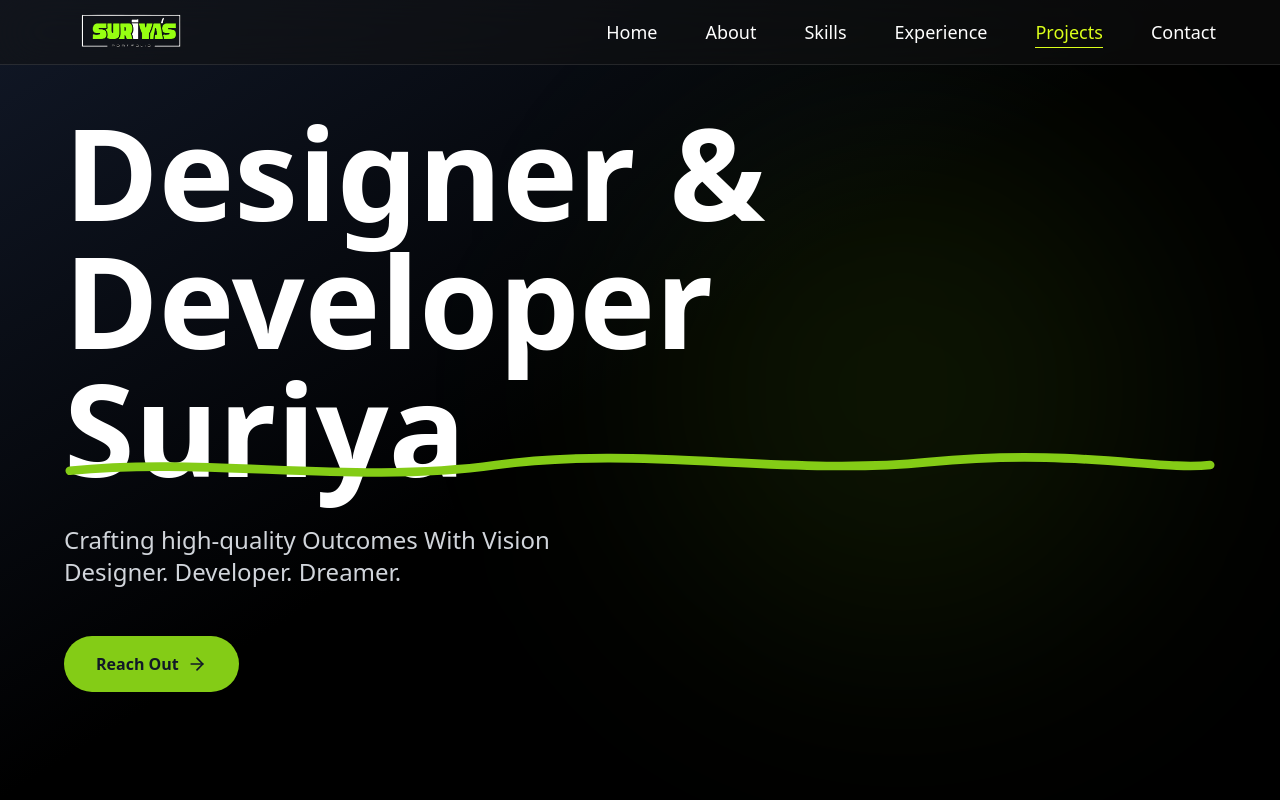
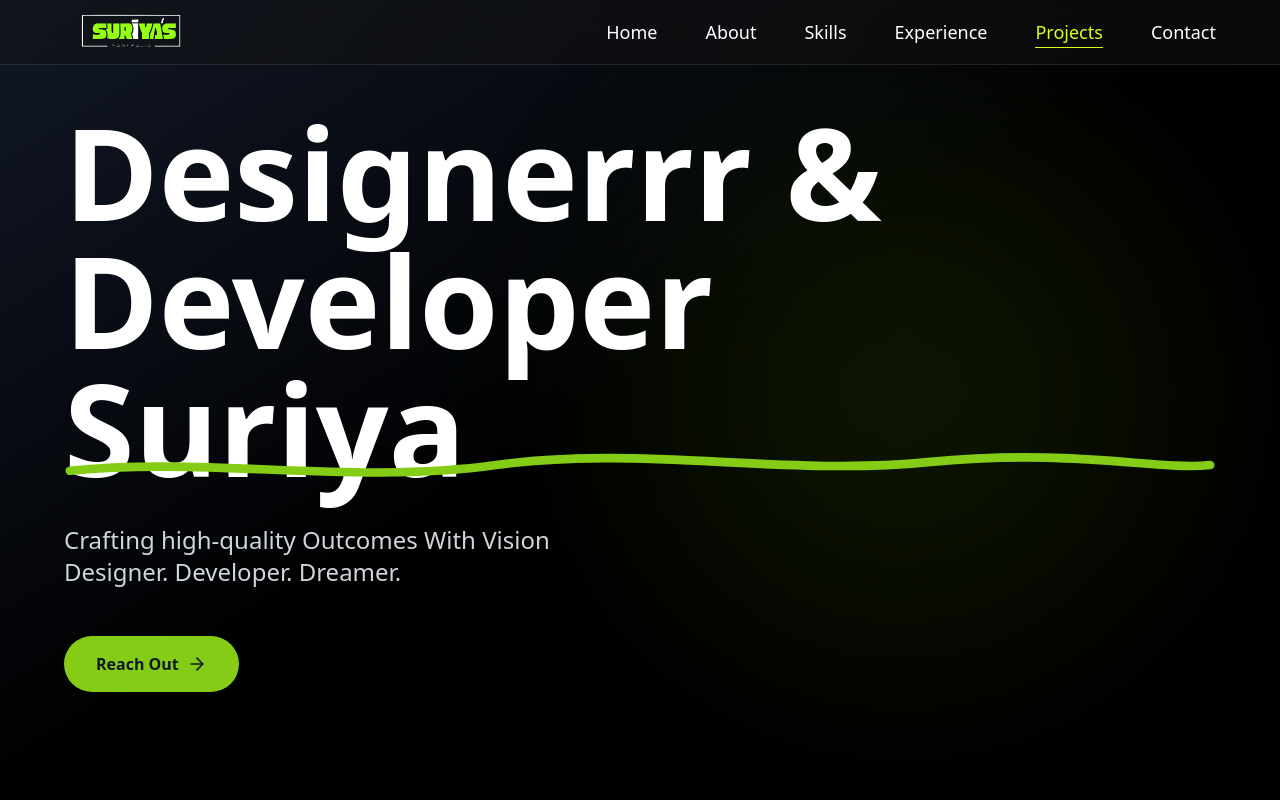
Before and after one commit to SuriyaThiru68/Portfolio, a React (Vite) app: page / in a window 1280 px wide. Shown: the top 800 px of the page. Built offline with nearby package versions, Linux system fonts and the light colour scheme; the HTML template or start-up script is replaced by a standard one.

Commit message:
check chnages will happen in vercel or not

```diff
--- a/src/components/Hero.jsx
+++ b/src/components/Hero.jsx
@@ -15,7 +15,7 @@ const Hero = () => {
 
       <div className="z-10 max-w-7xl w-full">
         <h1 className="text-5xl sm:text-6xl md:text-7xl lg:text-8xl xl:text-9xl font-bold mb-8 leading-tight">
-          <span className="block animate-fadeInUp text-white">Designer &</span>
+          <span className="block animate-fadeInUp text-white">Designerrr &</span>
           <span className="block animate-fadeInUp delay-100 text-white">Developer</span>
           <span className="block animate-fadeInUp delay-200 text-white relative">
             Suriya
```
